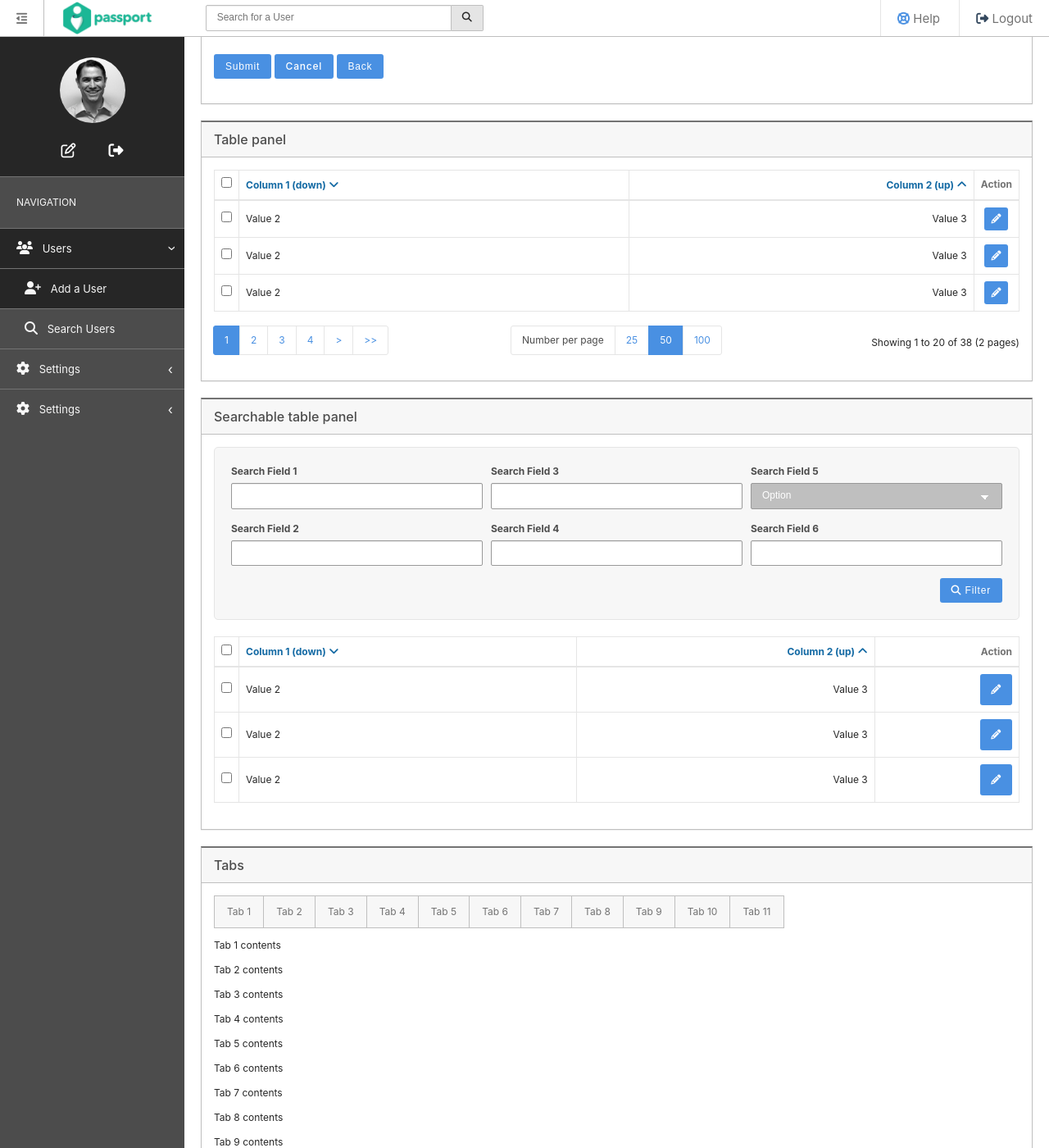
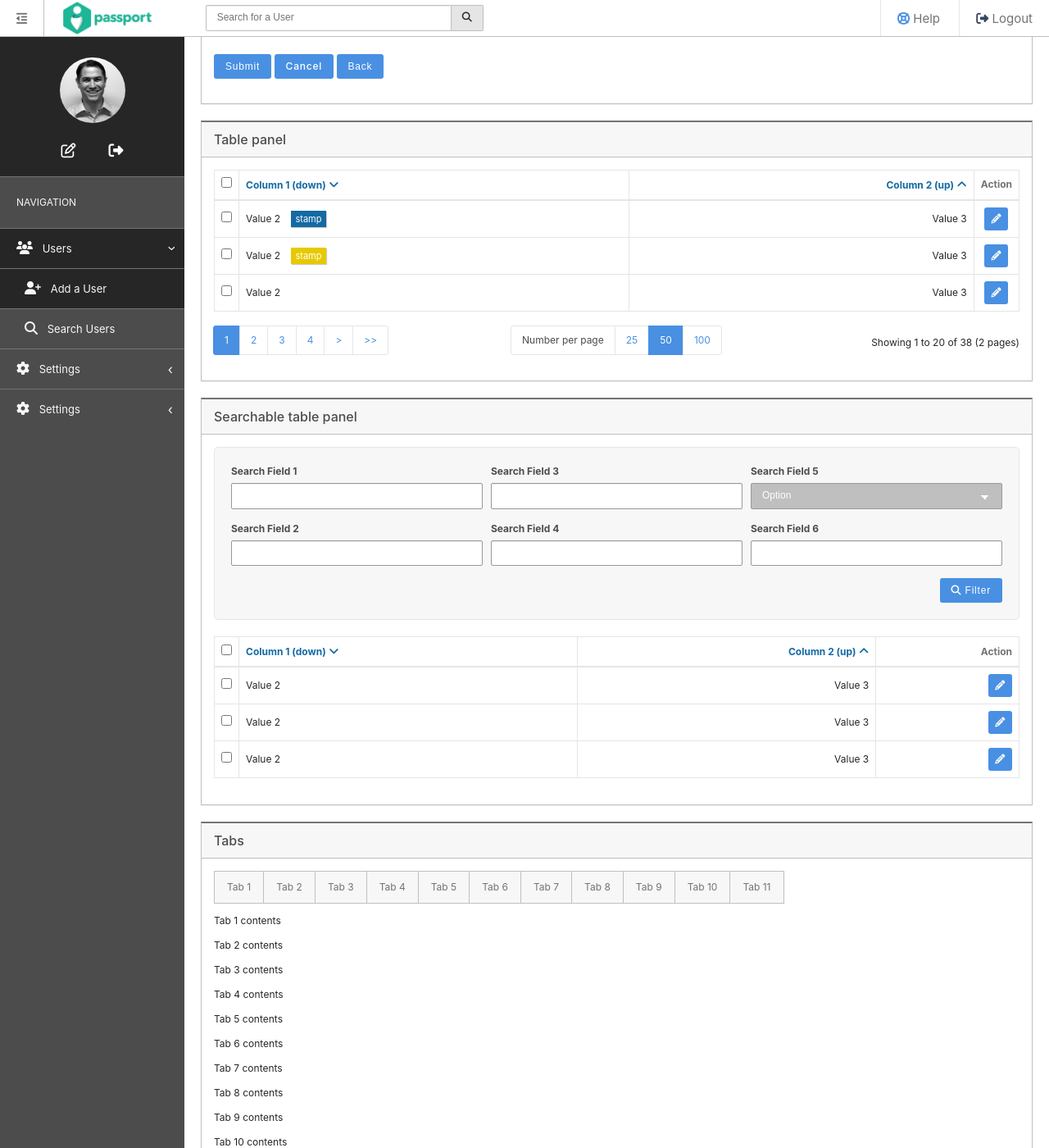
Before and after one commit to FusionAuth/fusionauth-style, a Jekyll site: the page built from index.md, in a window 1280 px wide and 1400 px high, scrolled down 5824 px. Shown: the whole window at 82% size. Built offline with Jekyll 4.4.1, drawn with Linux system fonts in a browser that asks for light colours; nearby versions of some CDN libraries.

Commit message:
Added stamps

```diff
--- a/_layouts/default.html
+++ b/_layouts/default.html
@@ -847,13 +847,13 @@
             <tbody>
             <tr>
               <td class="tight"><input type="checkbox"></td>
-              <td class="">Value 2</td>
+              <td class="">Value 2 <span class="small blue stamp">stamp</span></td>
               <td class="text-right">Value 3</td>
               <td class="action"><a href="#" class="blue button small-square" data-tooltip="Edit"><i class="fa fa-pencil"></i></a></td>
             </tr>
             <tr>
               <td class="tight"><input type="checkbox"></td>
-              <td class="">Value 2</td>
+              <td class="">Value 2 <span class="small yellow stamp">stamp</span></td>
               <td class="text-right">Value 3</td>
               <td class="action"><a href="#" class="blue button small-square" data-tooltip="Edit"><i class="fa fa-pencil"></i></a></td>
             </tr>
@@ -947,19 +947,19 @@
               <td class="tight"><input type="checkbox"></td>
               <td class="text-left">Value 2</td>
               <td class="text-right">Value 3</td>
-              <td class="text-right"><a href="#" class="blue button square" data-tooltip="Edit"><i class="fa fa-pencil"></i></a></td>
+              <td class="text-right"><a href="#" class="blue button small-square" data-tooltip="Edit"><i class="fa fa-pencil"></i></a></td>
             </tr>
             <tr>
               <td class="tight"><input type="checkbox"></td>
               <td class="text-left">Value 2</td>
               <td class="text-right">Value 3</td>
-              <td class="text-right"><a href="#" class="blue button square" data-tooltip="Edit"><i class="fa fa-pencil"></i></a></td>
+              <td class="text-right"><a href="#" class="blue button small-square" data-tooltip="Edit"><i class="fa fa-pencil"></i></a></td>
             </tr>
             <tr>
               <td class="tight"><input type="checkbox"></td>
               <td class="text-left">Value 2</td>
               <td class="text-right">Value 3</td>
-              <td class="text-right"><a href="#" class="blue button square" data-tooltip="Edit"><i class="fa fa-pencil"></i></a></td>
+              <td class="text-right"><a href="#" class="blue button small-square" data-tooltip="Edit"><i class="fa fa-pencil"></i></a></td>
             </tr>
             </tbody>
           </table>
--- a/_sass/inversoft-style.scss
+++ b/_sass/inversoft-style.scss
@@ -17,6 +17,7 @@
 @import 'forms';
 @import 'overlay';
 @import 'panels';
+@import 'stamps';
 @import 'tables';
 @import 'tabs';
 @import 'tooltip';
--- /dev/null
+++ b/_sass/stamps.scss
@@ -0,0 +1,47 @@
+/*
+ * Copyright (c) 2017, Inversoft Inc., All Rights Reserved
+ */
+
+@import 'mixins';
+@import 'variables';
+
+.stamp {
+  box-shadow: $stamp-box-shadow;
+  display: inline-block;
+  margin-left: 10px;
+  padding: 1px 5px;
+
+  &.blue {
+    background: $blue-stamp-background-color;
+    color: $blue-stamp-color;
+  }
+
+  &.green {
+    background: $green-stamp-background-color;
+    color: $green-stamp-color;
+  }
+
+  &.orange {
+    background: $orange-stamp-background-color;
+    color: $orange-stamp-color;
+  }
+
+  &.purple {
+    background: $purple-stamp-background-color;
+    color: $purple-stamp-color;
+  }
+
+  &.red {
+    background: $red-stamp-background-color;
+    color: $red-stamp-color;
+  }
+
+  &.small {
+    font-size: 11px;
+  }
+
+  &.yellow{
+    background: $yellow-stamp-background-color;
+    color: $yellow-stamp-color;
+  }
+}
--- a/_sass/variables.scss
+++ b/_sass/variables.scss
@@ -197,6 +197,23 @@ $panel-header-bottom-border-color: $gray-3;
 $panel-header-color: $gray-6;
 $panel-red-background-color: $red-medium;
 
+/* Stamps
+–––––––––––––––––––––––––––––––––––––––––––––––––– */
+
+$stamp-box-shadow: 1px 1px 1px 0 rgba(0, 0, 0, 0.2);
+$blue-stamp-background-color: $blue-dark;
+$blue-stamp-color: white;
+$green-stamp-background-color: $green-dark;
+$green-stamp-color: white;
+$orange-stamp-background-color: $orange-dark;
+$orange-stamp-color: white;
+$purple-stamp-background-color: $purple-dark;
+$purple-stamp-color: white;
+$red-stamp-background-color: $red-dark;
+$red-stamp-color: white;
+$yellow-stamp-background-color: $yellow-dark;
+$yellow-stamp-color: white;
+
 
 /* Tables
 –––––––––––––––––––––––––––––––––––––––––––––––––– */
```
